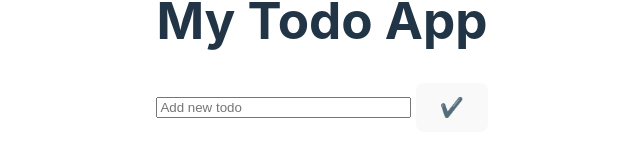
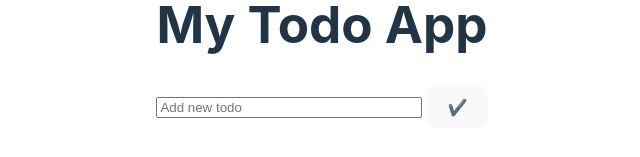
Before and after one commit to MakeRedundant/To-Do_Vue, a Vue app: page / in a window 1280 px wide. Shown: the part 347-504 px from the top of the page, without its empty margins (318-958 px from the left). Built offline with nearby package versions, Linux system fonts and the light colour scheme.

Commit message:
adjusted size ✔️

```diff
--- a/src/App.vue
+++ b/src/App.vue
@@ -6,7 +6,7 @@
     <!-- Input field for adding new todos -->
     <div style="display: flex; align-items: center;">
       <input v-model="newTodo" @keyup.enter="addTodo" placeholder="Add new todo" style="flex: 1; margin-right: 5px;" />
-      <button @click="addTodo" style="font-size: 1.2em;">✔️</button>
+      <button @click="addTodo" style="font-size: 1.0em;">✔️</button>
     </div>
 
     <!-- Component responsible for displaying the list of todos -->
```
